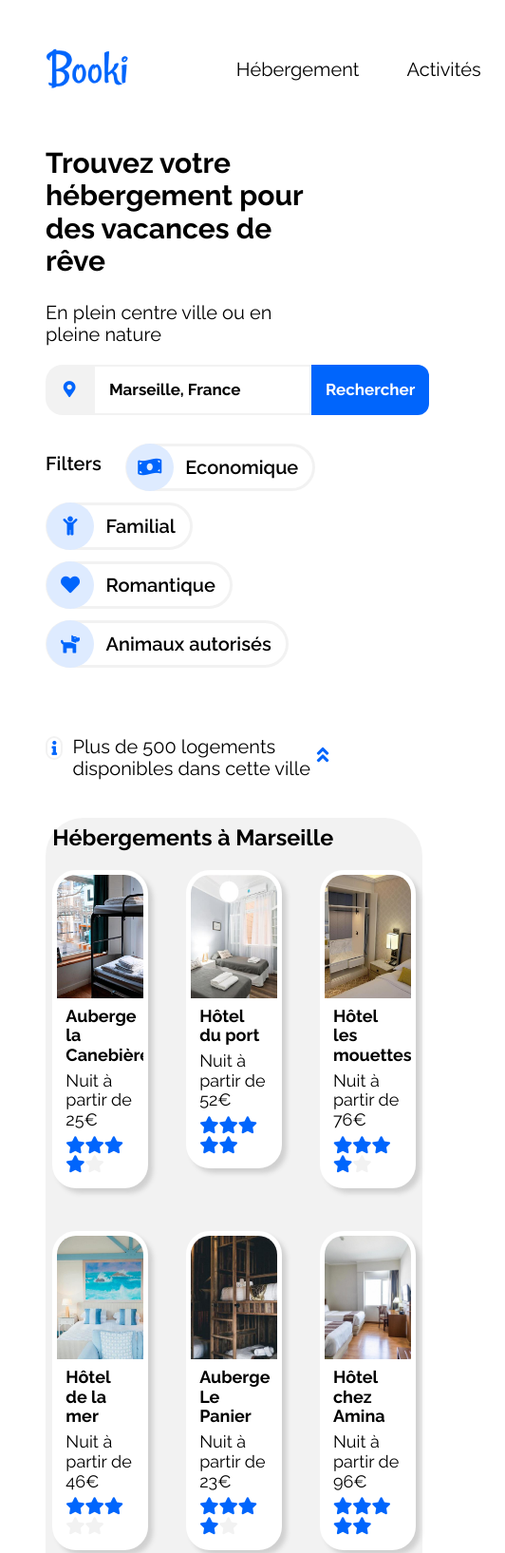
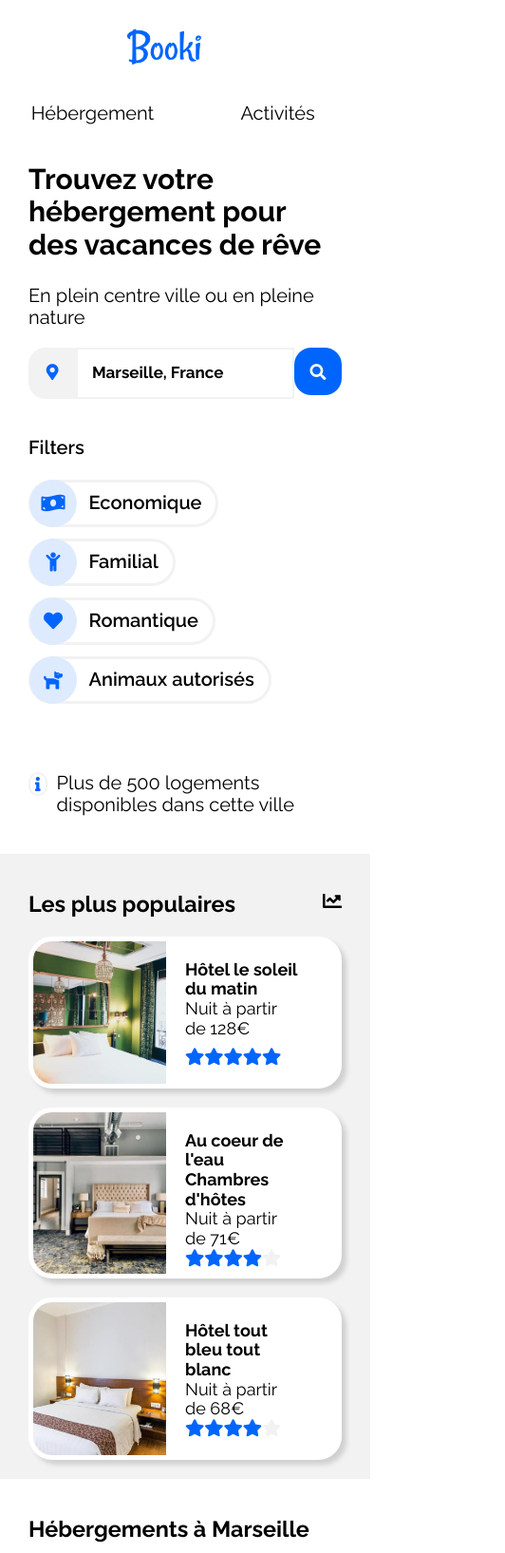
Before and after one commit to gabtor7/projet2-booki-alt22, a plain HTML site: page index.html in a window 390 px wide. Shown: the top 1635 px of the page at 95% size, 532 px wide, since content can reach past the window. Drawn offline with Linux system fonts and the light colour scheme.

Commit message:
mise en place version mobile

```diff
--- a/index.html
+++ b/index.html
@@ -12,7 +12,7 @@
         <link rel="stylesheet" href="https://cdnjs.cloudflare.com/ajax/libs/font-awesome/5.15.4/css/all.min.css" integrity="sha512-1ycn6IcaQQ40/MKBW2W4Rhis/DbILU74C1vSrLJxCq57o941Ym01SwNsOMqvEBFlcgUa6xLiPY/NS5R+E6ztJQ==" crossorigin="anonymous" referrerpolicy="no-referrer" />    </head>
     <body>
         <header class="disflex">
-            <img src="assets/logo/Booki.png" class="site-logo" height=64px href="/" />
+            <img src="assets/logo/Booki.png" class="site-logo" href="/" />
             <nav class="header-nav">
                 <ul class="navlist disflex">
                     <a href="#accommodations"><li>Hébergement</li></a>
@@ -23,11 +23,14 @@
         <div class="location-form">
             <h2>Trouvez votre hébergement pour des vacances de rêve</h2>
             <p>En plein centre ville ou en pleine nature</p>
-            <form class="search-location disflex">
-                <span class="location disflex"><input type="button"><i class="fas fa-map-marker-alt"></i></span>
-                <input type="text" value="Marseille, France">
-                <input type="submit" value="Rechercher" href="/">
-            </form>
+            <div class="search-widget disflex">
+                <form class="search-location disflex">
+                    <span class="location disflex"><input type="button"><i class="fas fa-map-marker-alt"></i></span>
+                    <input type="text" value="Marseille, France">
+                    <input class="dt-search" type="submit" value="Rechercher" href="/">
+                    <span class="mobile-search"><i class="fas fa-search" style="color:#fff"></i></span>
+                </form>
+            </div>
         </div>
         <form class="search-bar"></form>
         <div class="filters">
--- a/styles.css
+++ b/styles.css
@@ -123,6 +123,10 @@ input[type="submit"]:hover{
 
 input[type="text"]{
     border: solid 2px #f2f2f2;
+}
+
+.mobile-search{
+    display: none;
 }
 
 .filters{
@@ -488,7 +492,7 @@ footer{
 
 
 
-@media (min-width: 768px) and (max-width: 992px){
+@media (min-width: 769px) and (max-width: 992px){
 
 
     .information{
@@ -563,3 +567,136 @@ footer{
         display: none;
     }
 }
+
+@media (max-width: 768px){
+
+    body{
+        margin: 0px 30px;;
+    }
+
+    header{
+        flex-direction: column;
+        text-align: center;
+    }
+
+    .site-logo{
+        margin: auto;
+        width: auto;
+        height: auto;
+        max-height: 58px;
+        margin-top: 20px;
+    }
+
+    .navlist{
+        margin: auto -30px;
+        padding: 0;
+    }
+
+    .navlist a{
+        flex: 6;
+    }
+
+    .navlist li{
+        border-top: none;
+        border-bottom: solid 3px white;
+        padding: 13px;
+        padding-top: 30px;
+    }
+
+    .navlist li:hover, .navlist li:active{
+        border-top: none;
+        border-bottom: solid 3px #0065FC;
+        cursor: pointer;
+        color: #0065FC
+    }
+
+    .navlist li{
+        flex: 6;
+    }
+
+    input[type="submit"]{
+        display: none;
+    }
+
+    .mobile-search{
+        display:inline-flex;
+        justify-content: center;
+        align-items: center;
+        background-color: #0065FC;
+        width: 50px;
+        height: 50px;
+        border-radius: 18px;
+    }
+
+    .filters-title{
+        width: 100%;
+    }
+
+    .container-title{
+        margin-top: 20px;
+    }
+
+    .cards-container{
+        margin: auto -30px;
+        padding: 20px 30px;
+    }
+
+    .accommodations-container{
+        flex-direction: column-reverse;
+    }
+
+    .popular-accommodations{
+        border-radius: 0;
+    }
+
+    .pop-cards{
+        flex-direction: column;
+        gap: 20px;
+    }
+
+    .all-accommodations{
+        background-color: #fff;
+    }
+
+    .facc-line{
+        flex-direction: column;
+        gap: 20px;
+        margin-bottom: 20px;
+    }
+
+    .found-accommodation{
+        margin-bottom: 0;
+    }
+
+    .activities{
+        flex: 12;
+        flex-direction: column;
+    }
+
+    .triple{
+        width: 100%;
+        flex-direction: column;
+    }
+
+    .double .activity-card:first-child{
+        margin-bottom: 0;
+    }
+
+    .large-image{
+        max-height: 160px;
+    }
+
+    .act{
+        width: 100%;
+    }
+
+    footer{
+        margin:0 -30px;
+        flex-direction: column;
+        gap: 20px;
+    }
+
+    .tothetop{
+        display: none;
+    }
+}
```
